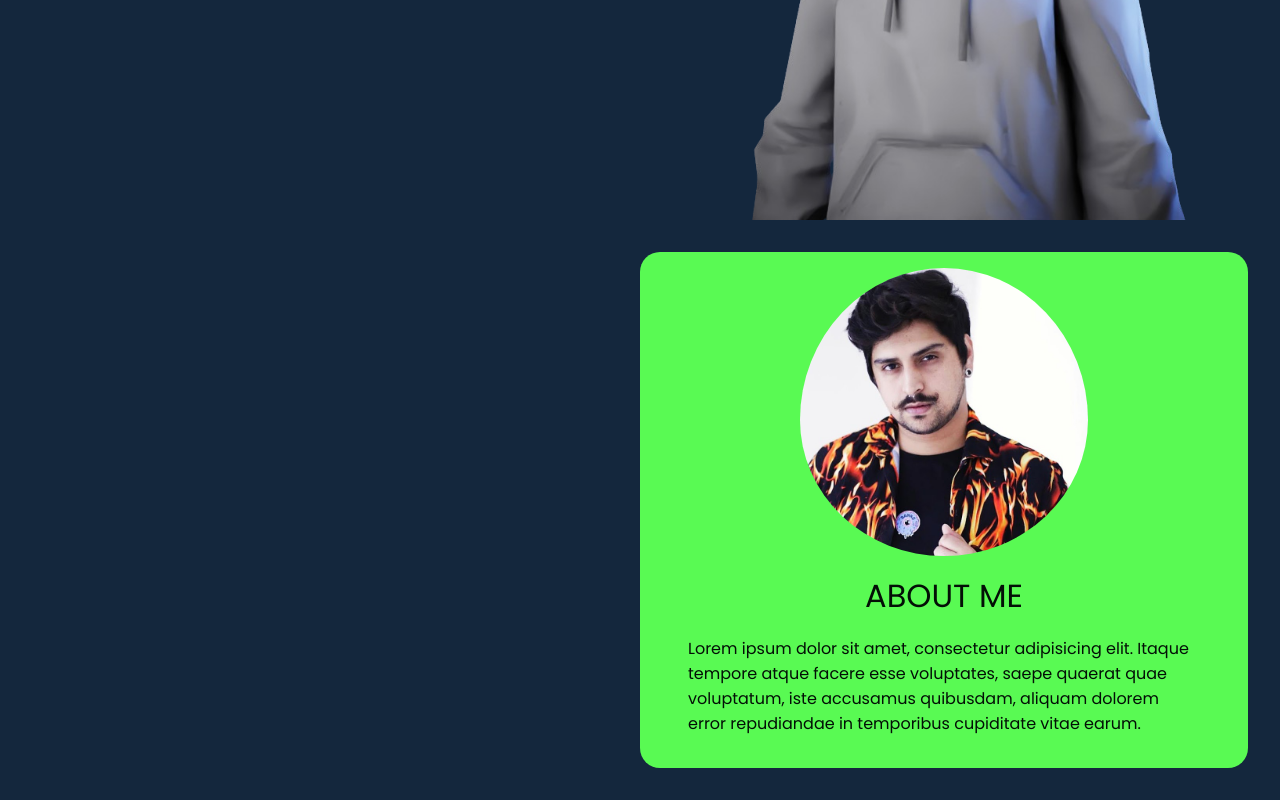
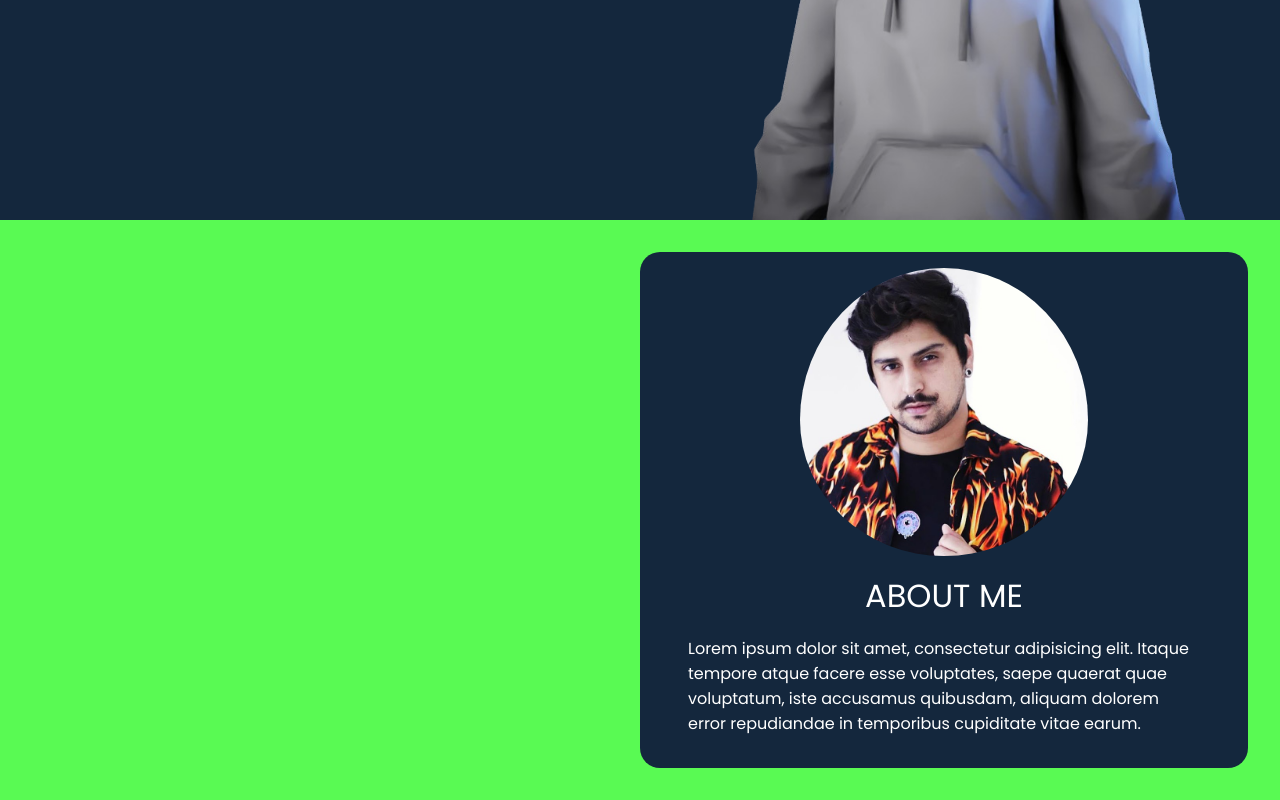
Before and after one commit to igortrindadelg/portfolio, a React (Create React App) app: page / in a window 1280 px wide. Shown: the part 500-1300 px from the top of the page. Built offline with nearby package versions, Linux system fonts and the light colour scheme; some icons are missing.

Commit message:
about section started

```diff
--- a/src/scss/About.scss
+++ b/src/scss/About.scss
@@ -5,7 +5,7 @@
     grid-template-columns: 1fr 1fr;
     color: black;
     max-width: 100%;
-    background-color: #14273d;
+    background-color: $primaryColor;
     align-items: center;
     padding: 2rem;
 
@@ -16,8 +16,8 @@
     }
 
     .aboutMeContainer {
-        background-color: $primaryColor;
-        color: rgb(3, 15, 6);
+        background-color: $secondaryColor;
+        color: rgb(255, 255, 255);
         border-radius: 20px;
         display: grid;
         grid-auto-flow: row;
--- a/src/scss/_colors.scss
+++ b/src/scss/_colors.scss
@@ -1,4 +1,4 @@
 $primaryColor: #59fa53;
-$secondaryColor: white;
+$secondaryColor: #14273d;
 $lightColor: white;
 $darkColor: black;
```
